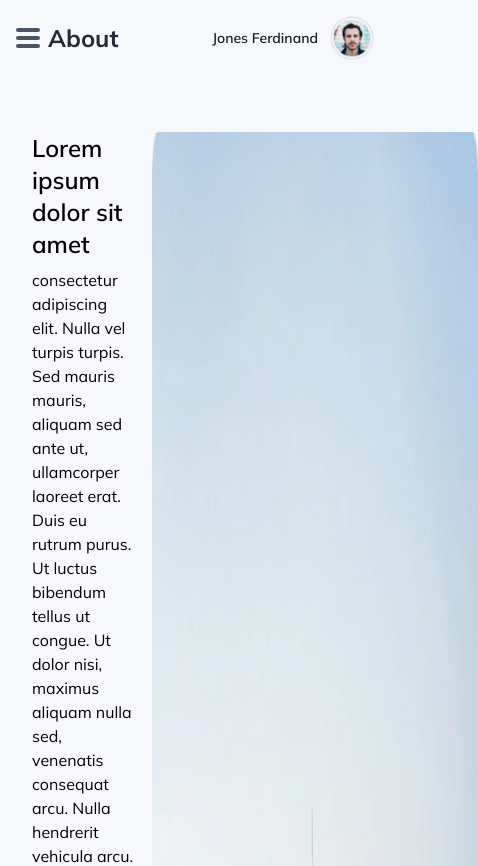
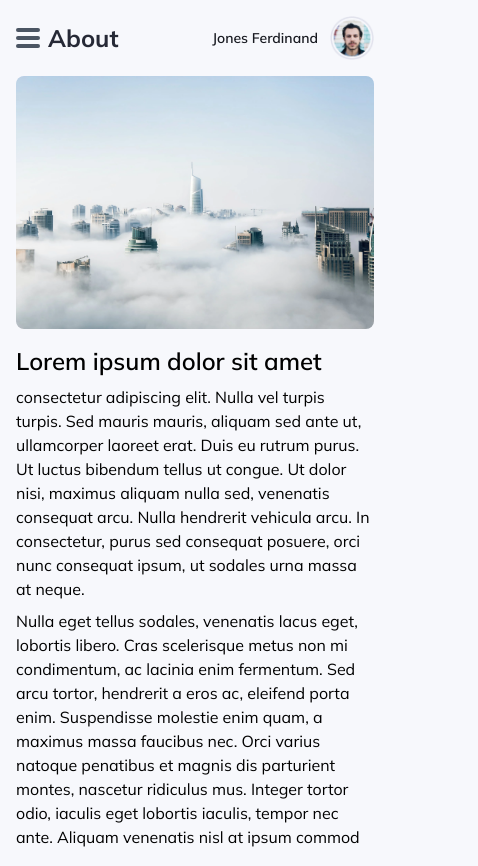
Before and after one commit to Malikmal/user-dashboard-nextjs-example, a Next.js app: page / in a window 390 px wide. Shown: the top 866 px of the page, 478 px wide, since content can reach past the window. Built offline with nearby package versions, Linux system fonts and the light colour scheme.

Commit message:
enhancement: responsive - update about / homepage to setup responsive

```diff
--- a/src/app/page.tsx
+++ b/src/app/page.tsx
@@ -3,10 +3,13 @@ import Header from "./_components/Header";
 
 export default async function Home() {
   return (
-    <main className="p-4 w-full flex flex-col gap-14">
+    <main className="p-4 w-full flex flex-col gap-4 lg:gap-14">
       <Header title="About" />
 
-      <section id="about" className="p-4 w-full flex flex-row gap-4">
+      <section
+        id="about"
+        className="w-full flex flex-col-reverse lg:flex-row gap-4"
+      >
         <div className="flex flex-col gap-2">
           <h2 className="m-0 text-2xl font-semibold">
             Lorem ipsum dolor sit amet
@@ -35,7 +38,7 @@ export default async function Home() {
           width={487}
           height={344}
           loading="lazy"
-          className="rounded-lg"
+          className="rounded-lg object-cover"
         />
       </section>
     </main>
```
